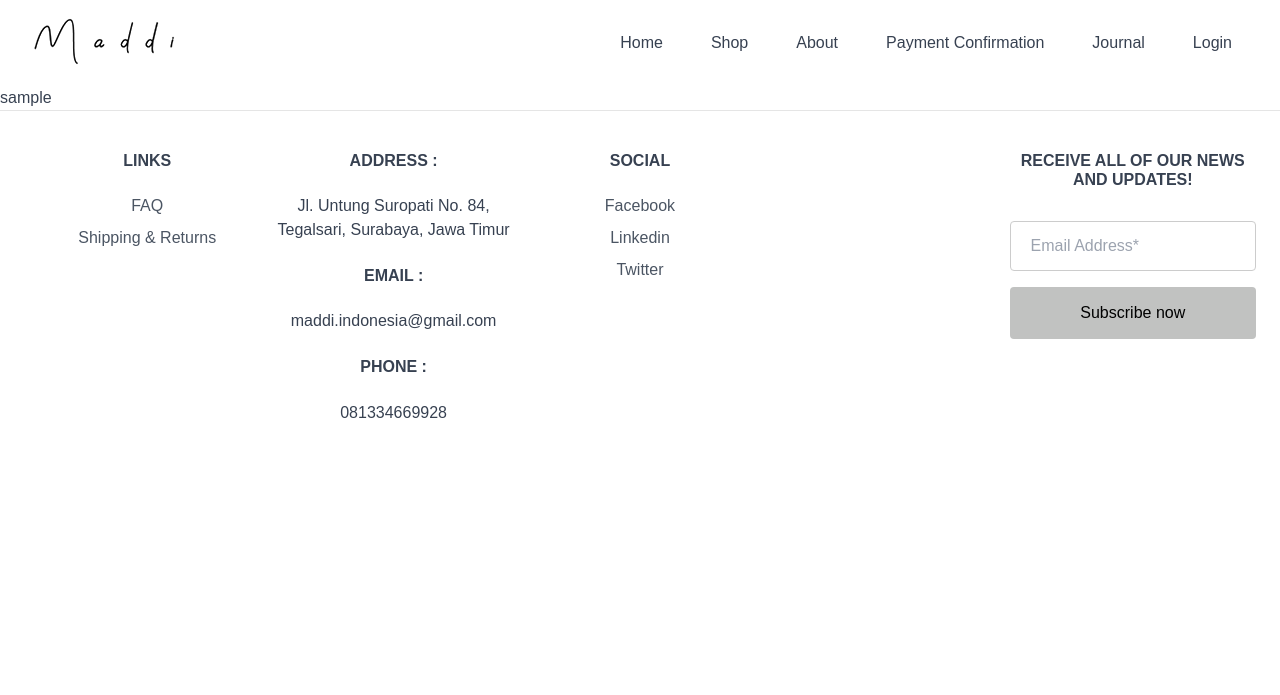
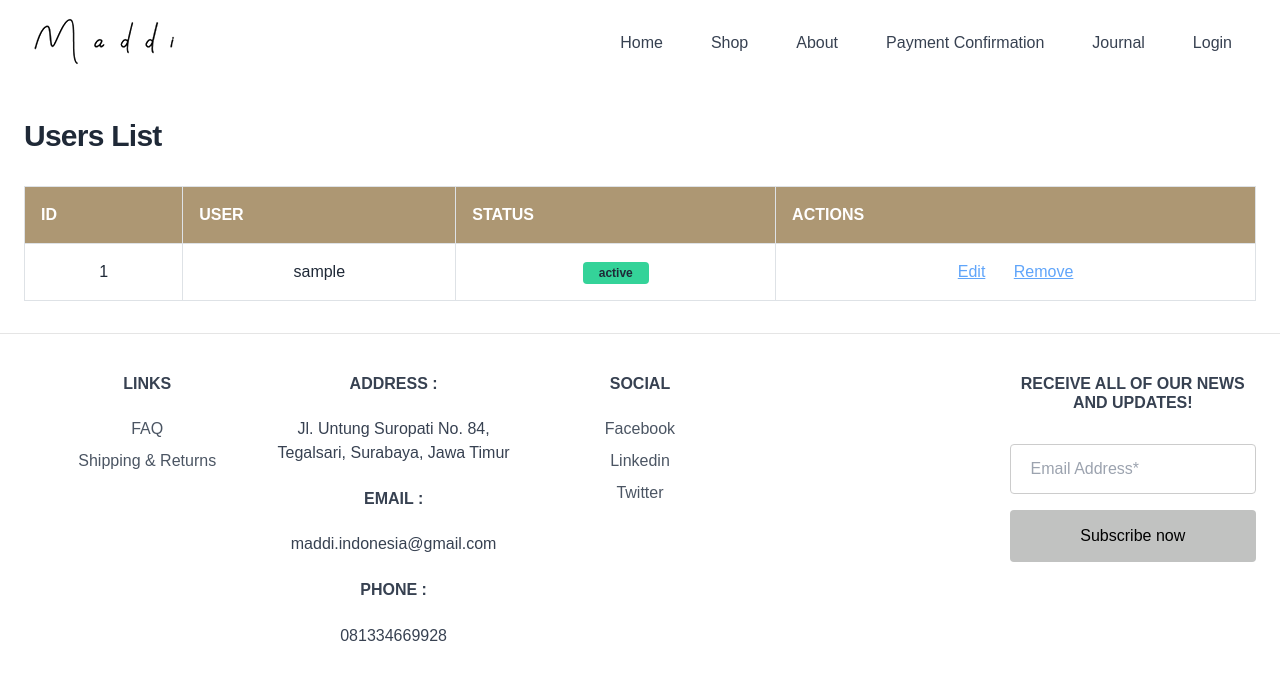
Before and after one commit to segara2410/maddi-website, a Django app: template maddi_app/templates/maddi_app/user.html in a window 1280 px wide. Shown: the top 695 px of the page. Run offline with Django 3.2, Linux system fonts and the light colour scheme; the template is opened without the code that fills it: values that come from a table or form of the project are taken from there, others are empty; tables that the repository leaves empty hold one stand-in row (values such as "Sample post"); some libraries are stand-ins or nearby versions.

Commit message:
add users table

```diff
--- a/maddi_app/templates/maddi_app/user.html
+++ b/maddi_app/templates/maddi_app/user.html
@@ -3,7 +3,44 @@
 {% load static %}
 
 {% block content %}
-  {% for user in users %}
-    {{ user.username }}
-  {% endfor %}
+<div class="container mx-auto px-6 my-8">
+  <h2 class="mb-8 leading-tight tracking-tight font-bold text-gray-800 text-2xl md:text-3xl">Users List</h2>
+  <table class="border-collapse w-full">
+    <thead>
+        <tr>
+            <th class="p-3 font-bold uppercase bg-maddi-1 text-white border border-black hidden lg:table-cell">ID</th>
+            <th class="p-3 font-bold uppercase bg-maddi-1 text-white border border-black lg:table-cell">User</th>
+            <th class="p-3 font-bold uppercase bg-maddi-1 text-white border border-black lg:table-cell">Status</th>
+            <th class="p-3 font-bold uppercase bg-maddi-1 text-white border border-black lg:table-cell">Actions</th>
+        </tr>
+    </thead>
+    <tbody>
+      {% for user in users %}
+      <tr class="bg-white lg:hover:bg-gray-100 flex lg:table-row flex-row lg:flex-row flex-wrap lg:flex-no-wrap mb-10 lg:mb-0">
+        <td class="w-full lg:w-auto p-3 text-gray-800 text-center border border-b block lg:table-cell relative lg:static">
+            <span class="lg:hidden absolute top-0 left-0 bg-blue-200 px-2 py-1 text-xs font-bold uppercase">ID</span>
+            {{ user.id }}
+        </td>
+        <td class="w-full lg:w-auto p-3 text-gray-800 text-center border border-b text-center block lg:table-cell relative lg:static">
+            <span class="lg:hidden absolute top-0 left-0 bg-blue-200 px-2 py-1 text-xs font-bold uppercase">User</span>
+            {{ user.username }}
+        </td>
+        <td class="w-full lg:w-auto p-3 text-gray-800 text-center border border-b text-center block lg:table-cell relative lg:static">
+            <span class="lg:hidden absolute top-0 left-0 bg-blue-200 px-2 py-1 text-xs font-bold uppercase">Status</span>
+            {% if user.is_active == 1 %}
+              <span class="rounded bg-green-400 py-1 px-3 text-xs font-bold">active</span>
+            {% else %}
+              <span class="rounded bg-red-400 py-1 px-3 text-xs font-bold">deleted</span>
+            {% endif %}
+        </td>
+        <td class="w-full lg:w-auto p-3 text-gray-800 text-center border border-b text-center block lg:table-cell relative lg:static">
+            <span class="lg:hidden absolute top-0 left-0 bg-blue-200 px-2 py-1 text-xs font-bold uppercase">Actions</span>
+            <a href="#" class="text-blue-400 hover:text-blue-600 underline">Edit</a>
+            <a href="#" class="text-blue-400 hover:text-blue-600 underline pl-6">Remove</a>
+        </td>
+    </tr>
+      {% endfor %}
+    </tbody>
+</table>
+</div>
 {% endblock %}
```
